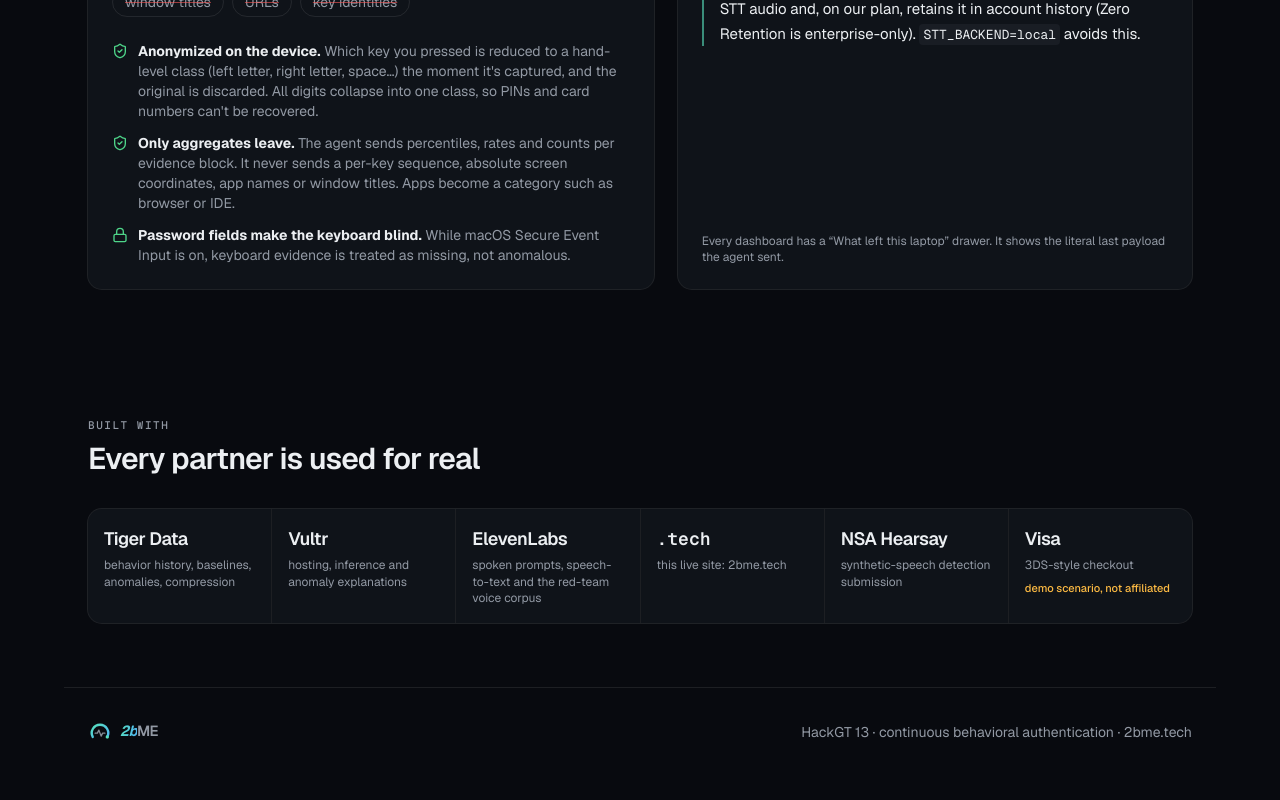
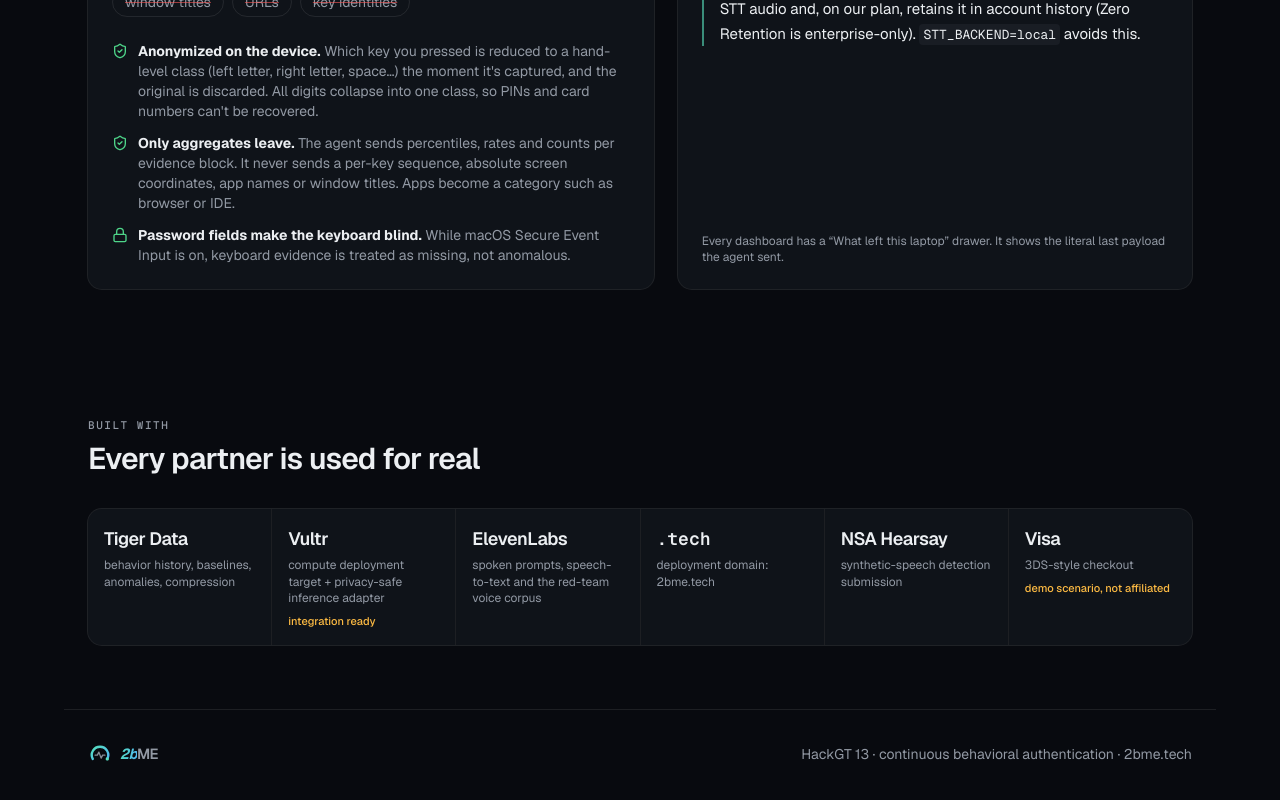
Before and after one commit to RishithRavi/2B--me-, a Next.js app in the folder web/: page / in a window 1280 px wide. Shown: the part 2300-3100 px from the top of the page. Built offline with nearby package versions, Linux system fonts and the light colour scheme; no server answers.

Commit message:
docs: surface truthful Vultr integration

```diff
--- a/web/src/components/landing/sections.tsx
+++ b/web/src/components/landing/sections.tsx
@@ -151,9 +151,9 @@
 
 const SPONSORS: { name: string; role: string; mono?: boolean; note?: string }[] = [
   { name: "Tiger Data", role: "behavior history, baselines, anomalies, compression" },
-  { name: "Vultr", role: "hosting, inference and anomaly explanations" },
+  { name: "Vultr", role: "compute deployment target + privacy-safe inference adapter", note: "integration ready" },
   { name: "ElevenLabs", role: "spoken prompts, speech-to-text and the red-team voice corpus" },
-  { name: ".tech", role: "this live site: 2bme.tech", mono: true },
+  { name: ".tech", role: "deployment domain: 2bme.tech", mono: true },
   { name: "NSA Hearsay", role: "synthetic-speech detection submission" },
   { name: "Visa", role: "3DS-style checkout", note: "demo scenario, not affiliated" },
 ];
```
Also changed, not shown: 2 other files (tests, documents, lock files or other folders).
